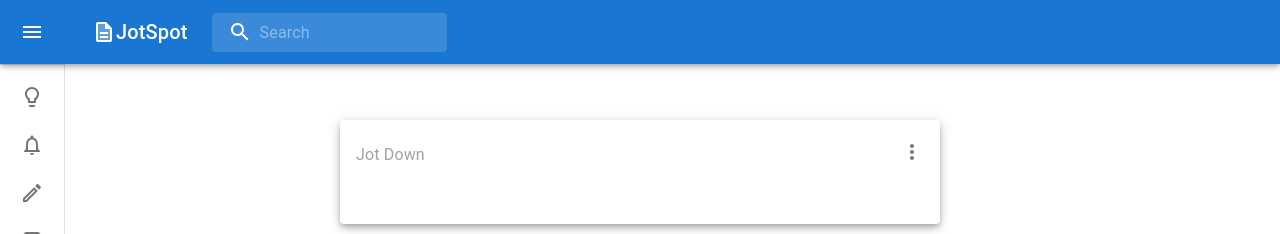
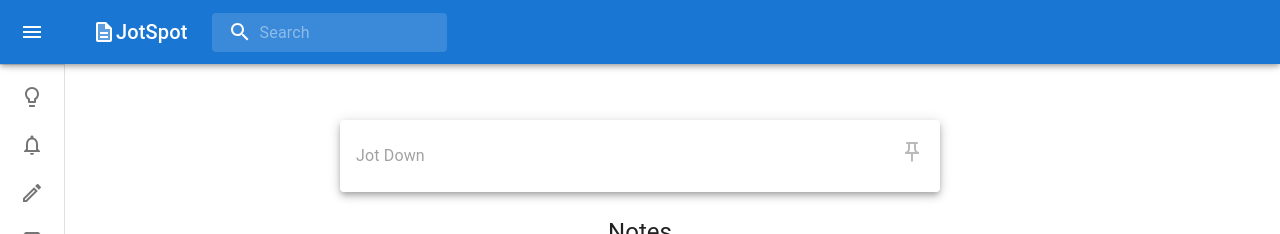
Before and after one commit to sach316/notes, a React (Create React App) app: page / in a window 1280 px wide. Shown: the top 234 px of the page. Built offline with nearby package versions, Linux system fonts and the light colour scheme; no server answers.

Commit message:
added pin functionality

```diff
--- a/src/components/Create.tsx
+++ b/src/components/Create.tsx
@@ -1,6 +1,8 @@
 import React, { useState } from 'react';
 import { Box, Card, CardContent, InputBase, Button, Typography, CardActions, ClickAwayListener, CardHeader,IconButton } from '@mui/material';
+import PushPinOutlinedIcon from '@mui/icons-material/PushPinOutlined';
 import { MoreVert } from '@mui/icons-material';
+import PushPinIcon from '@mui/icons-material/PushPin';
 import { NoteObject } from '../models/note';
 import { v4 as uuid } from 'uuid';
 
@@ -22,9 +24,11 @@ interface CreateProps {
 export default function Create({ onAdd }: CreateProps) {
     const [note, setNote] = useState<NoteObject>(defaultObj);
     const [expanded, setExpanded] = useState(false);
+    const [pinned, setPinned] = useState(false);
 
     const handleChange = (e: React.ChangeEvent<HTMLInputElement>) => {
         const { id, value } = e.target;
+        console.log(id)
         setNote((prevNote) => ({
             ...prevNote,
             [id]: value,
@@ -49,7 +53,7 @@ export default function Create({ onAdd }: CreateProps) {
           console.log('Note added');
       }
         setExpanded(false);
-
+        setPinned(false)
     };
 
     const handleClickAway = (e: MouseEvent | TouchEvent) => {
@@ -63,6 +67,20 @@ export default function Create({ onAdd }: CreateProps) {
       }
   };
 
+    const handlePinned = (e: React.MouseEvent<HTMLButtonElement>) => {
+      e.stopPropagation();
+      setPinned((prevPinned) => {
+          const newPinned = !prevPinned;
+          setNote((prevNote) => ({
+              ...prevNote,
+              pinned: newPinned,
+          }));
+          return newPinned;
+      });
+  };
+
+    const Icon = pinned?<PushPinIcon/> :<PushPinOutlinedIcon sx={{opacity:0.5}}/>
+    console.log('pinned '+pinned)
     return (
         <Box sx={{ display: 'flex', justifyContent: 'center' }}>
             <ClickAwayListener onClickAway={(e) => handleClickAway(e)}>
@@ -72,6 +90,7 @@ export default function Create({ onAdd }: CreateProps) {
                     onClick={() => { setExpanded(true); console.log('opened'); }}
                 >
                     <CardHeader
+                      sx={{ maxHeight:5 }}
                       title={<Typography variant='h5'>
                         <InputBase
                             name="title"
@@ -82,11 +101,11 @@ export default function Create({ onAdd }: CreateProps) {
                             fullWidth
                             placeholder={expanded? "Title":"Jot Down"}
                             inputProps={{ 'aria-label': 'title' }}
-                            sx={{maxHeight:5}}
+                            sx={{paddingTop:5}}
                         />
                     </Typography>}
-                      action={<IconButton aria-label="settings">
-                                <MoreVert />
+                      action={<IconButton aria-label="settings" sx={{paddingTop:1}} onClick={handlePinned}>
+                                {Icon}
                               </IconButton>
                               }
                     />
--- a/src/components/Dialog.tsx
+++ b/src/components/Dialog.tsx
@@ -43,11 +43,13 @@ export default function FormDialog({ open, handleClose,selectedNote,editNote }:
       onClose={handleClose}
       PaperProps={{
         component: 'form',
-        onSubmit: handleSubmit
+        onSubmit: handleSubmit,
+
       }}
+      sx={{}}
     >
-      <DialogTitle>Edit Note</DialogTitle>
-      <DialogContent>
+      {/* <DialogTitle>Edit Note</DialogTitle> */}
+      <DialogContent sx={{backgroundColor:selectedNote.color}}>
       <InputBase
           name="title"
           id='title'
@@ -69,8 +71,8 @@ export default function FormDialog({ open, handleClose,selectedNote,editNote }:
          onChange={handleChange}
          />
       </DialogContent>
-      <DialogActions>
-        <InputBase id='color' name='color' type='color' defaultValue={selectedNote.color} onChange={handleChange} sx={{width:40}}></InputBase>
+      <DialogActions sx={{backgroundColor:selectedNote.color}}>
+        <InputBase id='color' name='color' type='color' defaultValue={selectedNote.color} onChange={handleChange} sx={{width:40, borderStyle:'rounded',borderWidth: 'thick' }}></InputBase>
         <Button onClick={handleClose}>Cancel</Button>
         <Button type="submit">Save</Button>
       </DialogActions>
```
